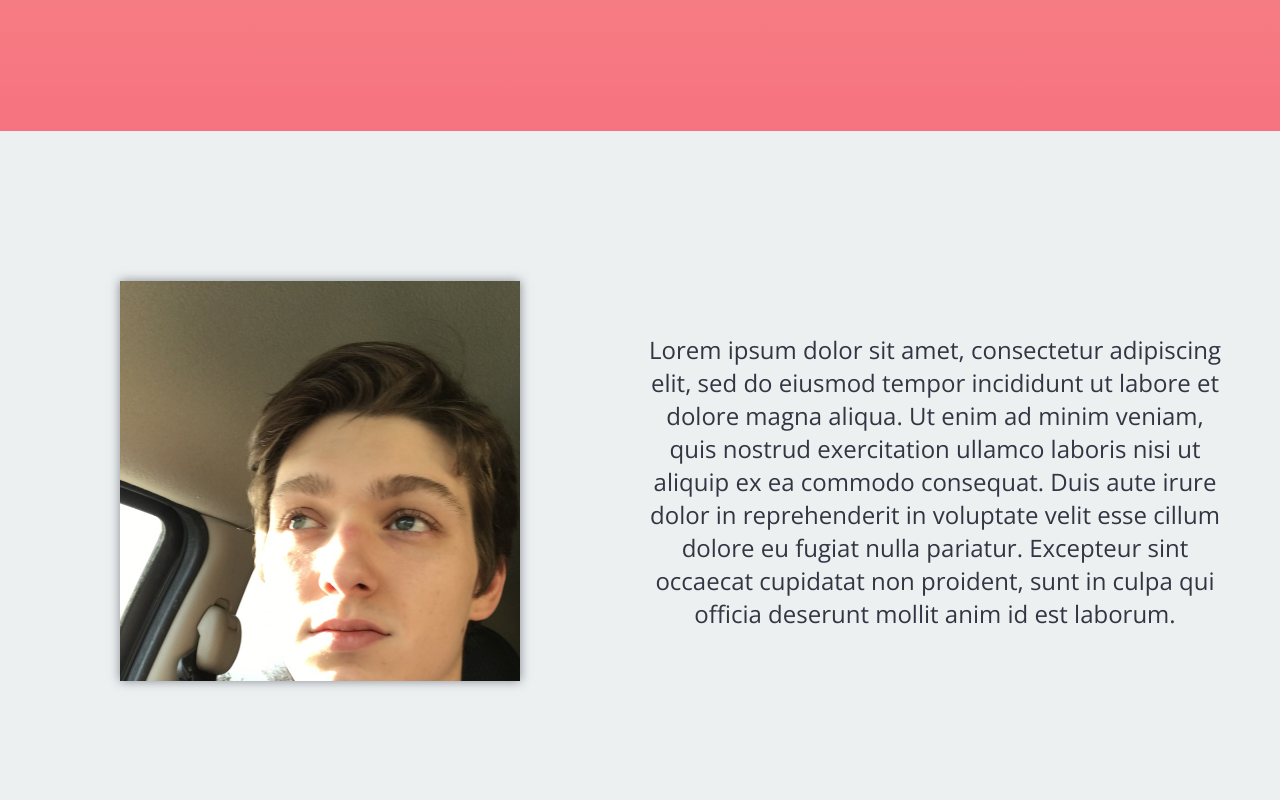
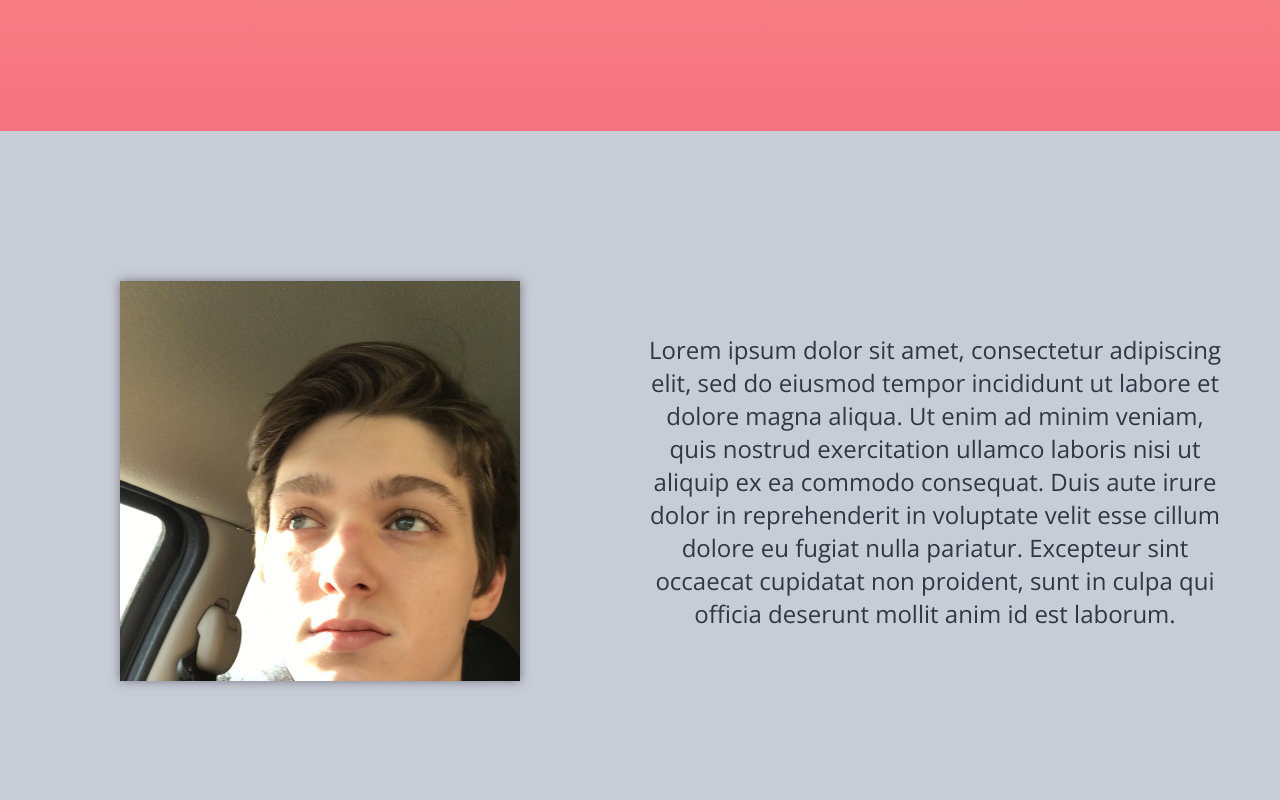
Before and after one commit to lukecamelo/personal-portfolio, a React (Create React App) app: page / in a window 1280 px wide. Shown: the part 700-1500 px from the top of the page. Built offline with nearby package versions, Linux system fonts and the light colour scheme.

Commit message:
Palette change + Animations

```diff
--- a/src/components/about.css
+++ b/src/components/about.css
@@ -4,7 +4,7 @@
   justify-items: center;
   align-items: center;
   height: 700px;
-  background: #ecf0f1;
+  background: #c8ccd6;
 }
 
 .aboutImage {
--- a/src/components/contact.js
+++ b/src/components/contact.js
@@ -1,9 +1,11 @@
 import React from 'react';
 import './contact.css';
+import Fade from 'react-reveal/Fade';
 
 const contact = () => {
   return(
     <div className='contactContainer'>
+    <Fade left cascade>
       <div className="email">
         <h2>You can reach me at:</h2>
         <h1 className="eLink">llukecamelo@gmail.com</h1>
@@ -15,7 +17,7 @@ const contact = () => {
           <a href="" className="facebook">Facebook</a>
           <a href="" className="linkedin">LinkedIn</a>
         </div>
-
+      </Fade>
     </div>
   );
 }
--- a/src/components/projects.css
+++ b/src/components/projects.css
@@ -1,5 +1,7 @@
 .projectContainer {
   background-color: #ecf0f1;
+  color: white;
+  background: #8b92aa;
 }
 
 .projectList {
```
Lines whose indentation alone changed are shown as unchanged.
